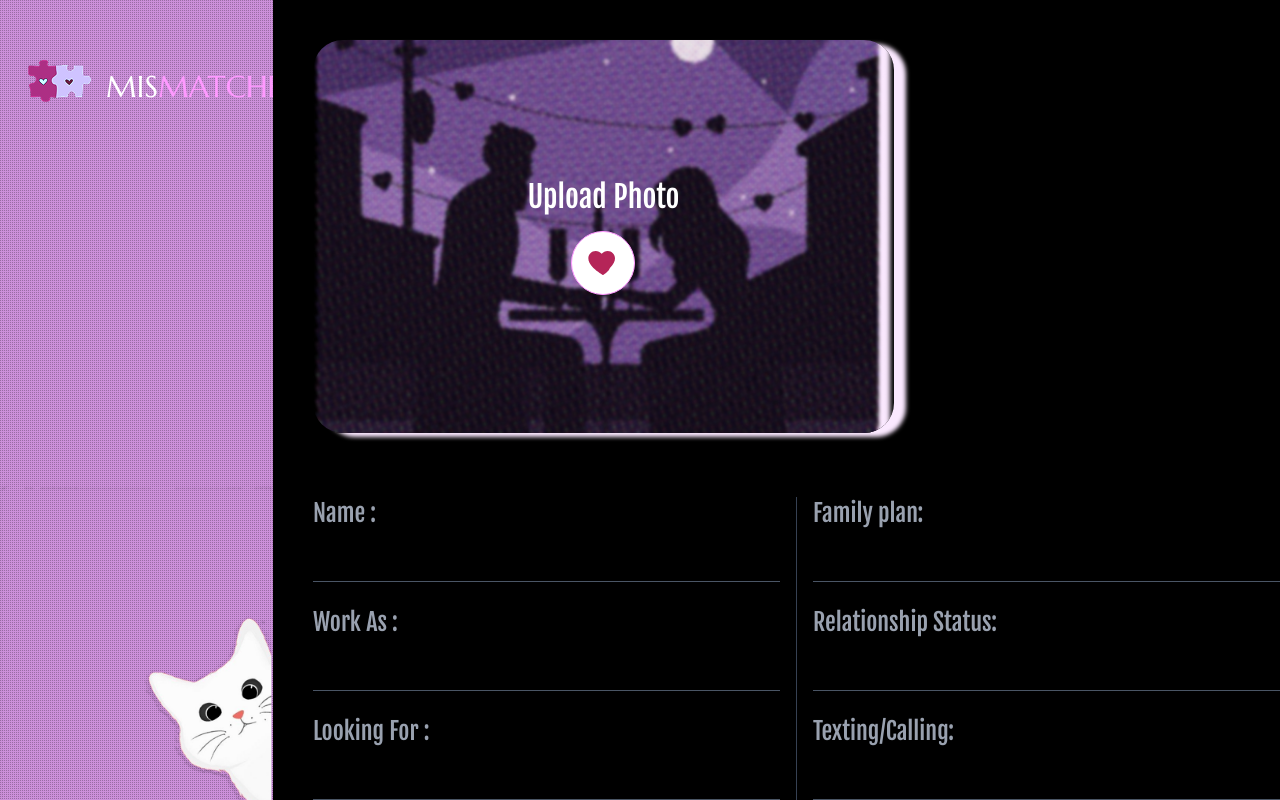
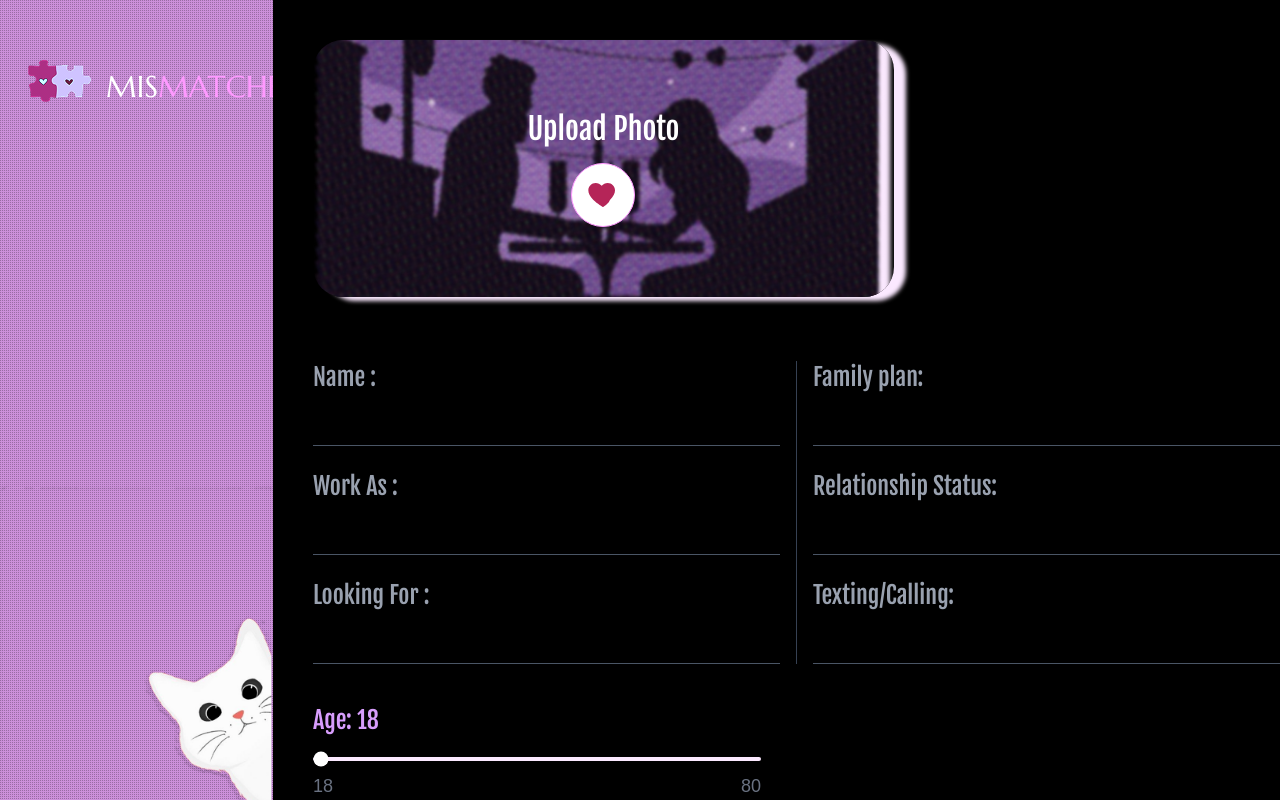
Before and after one commit to mehrinshamim/profile-checker, a Next.js app in the folder client/: page /pfpcreate in a window 1280 px wide. Built offline with nearby package versions, Linux system fonts and the light colour scheme.

Commit message:
slider age imp

```diff
--- a/client/app/pfpcreate/components/right.tsx
+++ b/client/app/pfpcreate/components/right.tsx
@@ -1,6 +1,9 @@
+"use client";
+import { useState } from "react";
 import Image from "next/image";
 
 export default function PfpRightSide() {
+  const [age, setAge] = useState(18);
   return (
     <div className="flex flex-col items-start justify-start pt-10 pl-10 bg-black h-full w-full">
       {/* Upload Photo container */}
@@ -119,6 +122,25 @@ export default function PfpRightSide() {
           </div>
         </div>
       </form>
+
+      {/* Age Slider */}
+      <div className="mt-10 w-full max-w-md">
+        <label className="text-2xl font-fjalla-one text-[#D79DFC] mb-2 inline-block" htmlFor="ageRange">Age: {age}</label>
+        <input
+          id="ageRange"
+          type="range"
+          min="18"
+          max="80"
+          value={age}
+          onChange={(e) => setAge(parseInt(e.target.value))}
+          className="w-full h-1 bg-[#FBE9FF] rounded-lg appearance-none cursor-pointer"
+          style={{ accentColor: "#FFFFFF" }}
+        />
+        <div className="flex justify-between text-gray-500 mt-1 text-lg w-full">
+          <span>18</span>
+          <span>80</span>
+        </div>
+      </div>
     </div>
   );
 }
```
